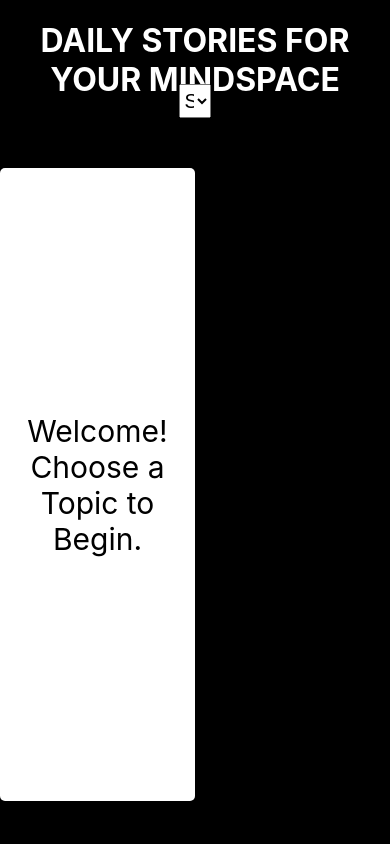
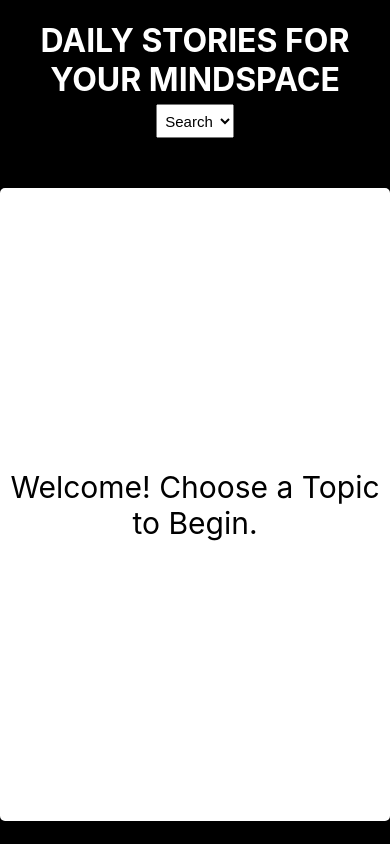
Before and after one commit to colestephenson1/daily-stories, a React (Create React App) app: page / in a window 390 px wide. Built offline with nearby package versions, Linux system fonts and the light colour scheme.

Commit message:
Implement mobile responsive design and all testing

```diff
--- a/src/components/ArticleBox/ArticleBox.css
+++ b/src/components/ArticleBox/ArticleBox.css
@@ -9,3 +9,18 @@
     margin-top: 50px;
     overflow-y: scroll;
 }
+
+@media(max-width: 414px) {
+    .article-box{
+        height: 75vh;
+        width: 100vw;
+        background-color: white;
+        display: grid;
+        grid-template-columns: repeat(2, 1fr);
+        grid-gap: 15px;
+        border-radius: 5px;
+        margin-top: 50px;
+        overflow-y: scroll;
+        align-content: center;
+    }
+}
--- a/src/components/ArticleBox/ArticleBox.js
+++ b/src/components/ArticleBox/ArticleBox.js
@@ -8,14 +8,14 @@ const ArticleBox = ({results, setResults, topic}) => {
 
     useEffect(() => {
 
-        const fetchArticles = async (topicChoice) => {
+        const fetchArticles = async () => {
             const response = await fetch(`https://api.nytimes.com/svc/topstories/v2/${topic}.json?api-key=YMwGtcuTdYGINAxVqRw5puQauT6dAhD3`);
             const data = await response.json();
             let filtered = data.results.filter(article => article.title)
             setResults(filtered);
         }
 
-        fetchArticles(topic);
+        fetchArticles();
 
     }, [topic, setResults])
 
--- a/src/components/Form/Form.css
+++ b/src/components/Form/Form.css
@@ -4,3 +4,14 @@
     font-size: 20px;
     text-align: center;
 }
+
+@media(max-width: 414px) {
+
+    .topic {
+        height: 4vh;
+        width: 20vw;
+        font-size: 15px;
+        text-align: center;
+        margin-top: 20px;
+    }
+}
--- a/src/components/Greeting/Greeting.css
+++ b/src/components/Greeting/Greeting.css
@@ -12,3 +12,16 @@
 .greeting-message{
     font-size: 30px;
 }
+
+@media(max-width: 414px) {
+    .greeting {
+        height: 75vh;
+        width: 100vw;
+        background-color: white;
+        display: flex;
+        align-items: center;
+        justify-content: center;
+        border-radius: 5px;
+        margin-top: 50px;
+    }
+}
--- a/src/components/SingleArticle/SingleArticle.css
+++ b/src/components/SingleArticle/SingleArticle.css
@@ -3,11 +3,18 @@
     border-radius: 5px;
 }
 
-.article-title{
+.article-title {
     font-size: 25px;
 }
 
-a{
+a {
     text-decoration: underline;
     color: black;
 }
+
+@media(max-width: 414px) {
+    .article-title {
+        font-size: 18px;
+    }
+
+}
--- a/src/components/SingleArticleDetails/SingleArticleDetails.css
+++ b/src/components/SingleArticleDetails/SingleArticleDetails.css
@@ -31,3 +31,25 @@
         font-size: 16px;
     }
 }
+
+@media(max-width: 414px) {
+    .details-box{
+        height: 75vh;
+        width: 100vw;
+        background-color: white;
+        display: flex;
+        flex-direction: column;
+        align-items: center;
+        justify-content: center;
+        border-radius: 5px;
+        margin-top: 50px;
+    }
+
+    .pic{
+        height: 40vh;
+        width: 60vw;
+        border: 1px solid black;
+        object-fit: cover;
+        margin-top: 15px;
+    }
+}
--- a/src/components/SingleArticleDetails/SingleArticleDetails.js
+++ b/src/components/SingleArticleDetails/SingleArticleDetails.js
@@ -2,8 +2,6 @@ import './SingleArticleDetails.css';
 import { Link } from 'react-router-dom';
 
 const SingleArticleDetails = ({article}) => {
-
-    console.log(article)
 
     const {title, multimedia, short_url, abstract, byline } = article;
     return(
```
Also changed, not shown: src/App.css (line endings or trailing spaces), src/components/Header/Header.css (line endings or trailing spaces).
